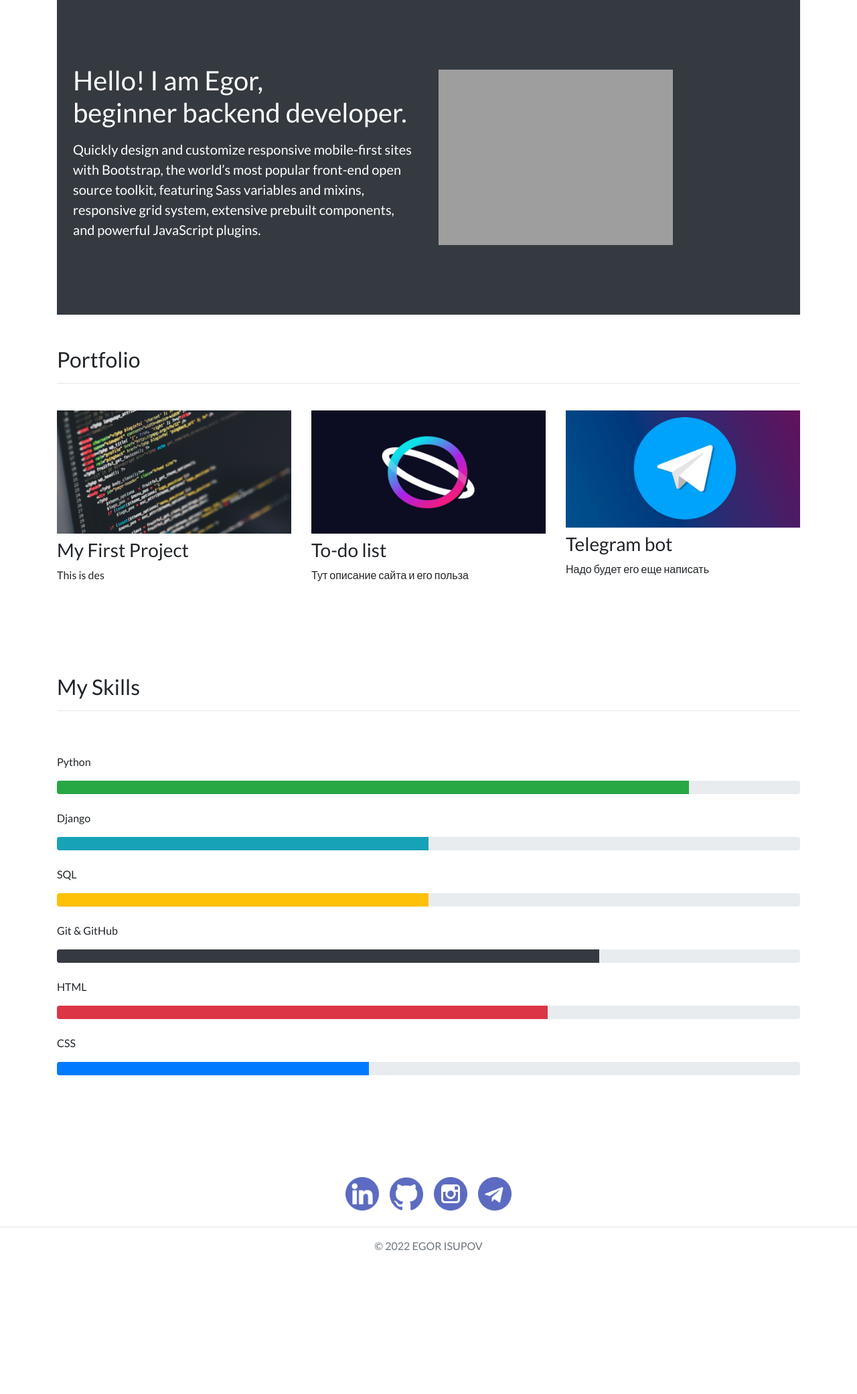
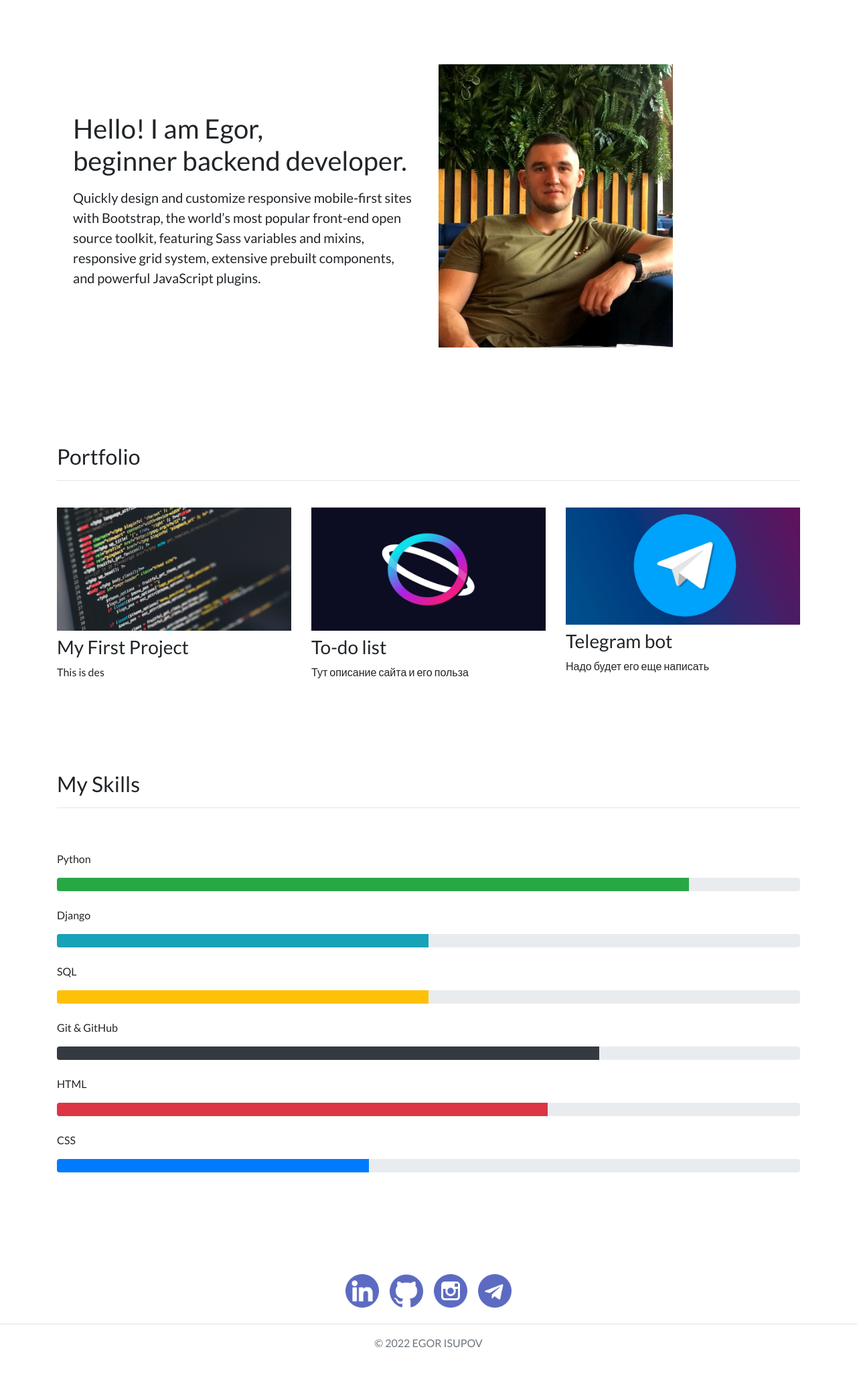
Before and after one commit to EgorIdev/my-web-portfolio, a Django app: page / in a window 1280 px wide. Shown: the part 56-2138 px from the top of the page at 67% size. Before the commit the page ends 1924 px from the top, so only its background shows below. Run offline with Django 3.2, Linux system fonts and the light colour scheme; data comes from the database, SQL or seed files in the repository; some libraries are stand-ins or nearby versions; grey boxes are pictures that could not be loaded.

Commit message:
Add foto home page

```diff
--- a/portfolio/templates/portfolio/home.html
+++ b/portfolio/templates/portfolio/home.html
@@ -4,11 +4,11 @@
 
 {% block content %}
 
-<section class="bg-dark">
-    <div class="container col-xxl-8 px-4 py-5 text-white">
+<section>
+    <div class="container col-xxl-8 px-4 py-5">
         <div class="row flex-lg-row-reverse align-items-center g-5 py-5">
             <div class="col-10 col-sm-8 col-lg-6">
-                <img src="{% static 'portfolio/python_developer_steampunk.png' %}" class="img-fluid"
+                <img src="{% static 'portfolio/photo_2022-11-30_18-29-46.jpg' %}" class="img-fluid"
                      width="350" height="350" loading="lazy">
             </div>
             <div class="col-lg-6">
@@ -19,7 +19,7 @@
             </div>
         </div>
     </div>
-</section>
+</section class="bg-dark">
 
 
 
```
Also changed, not shown: portfolio/static/portfolio/photo_2022-11-30_18-29-46.jpg (added).
